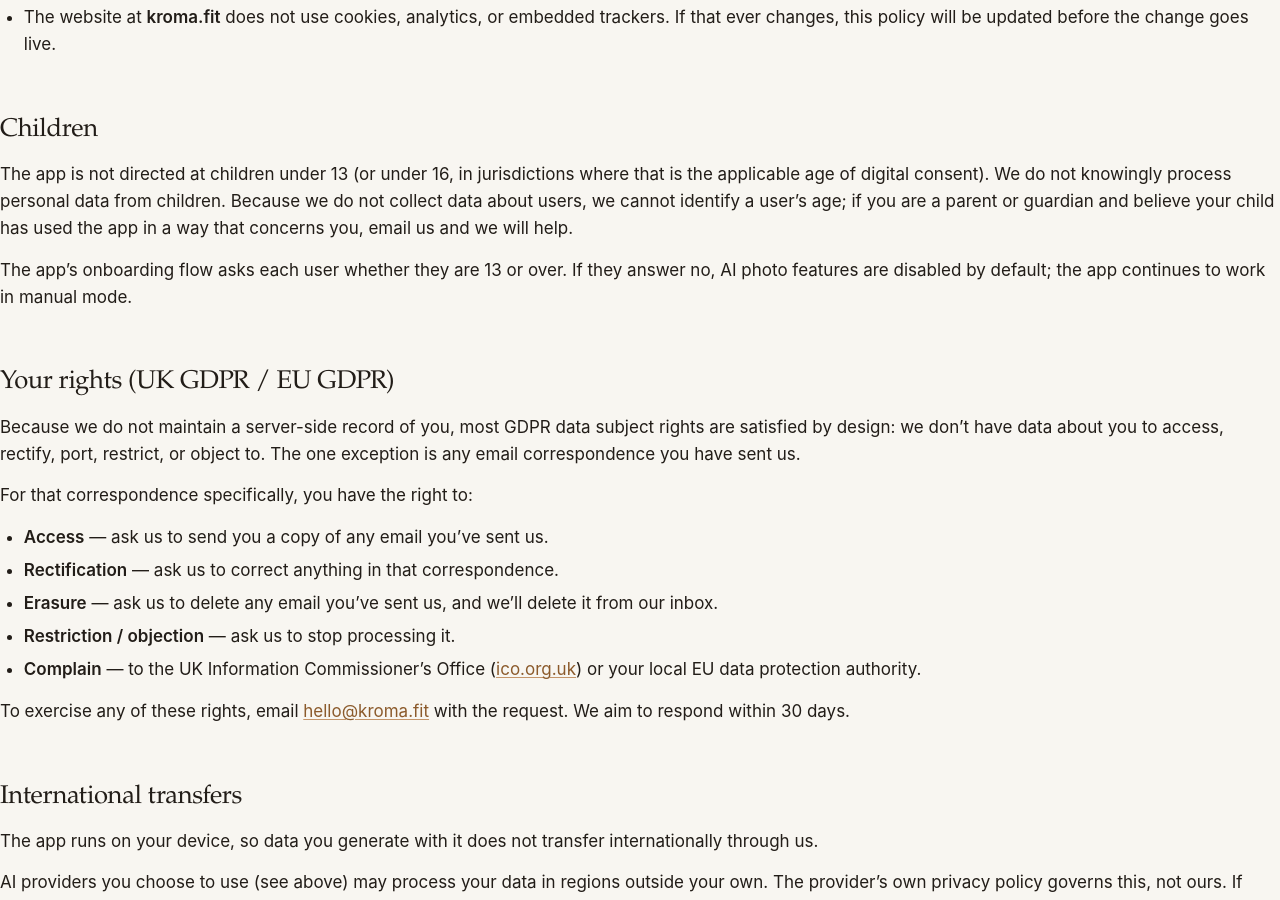
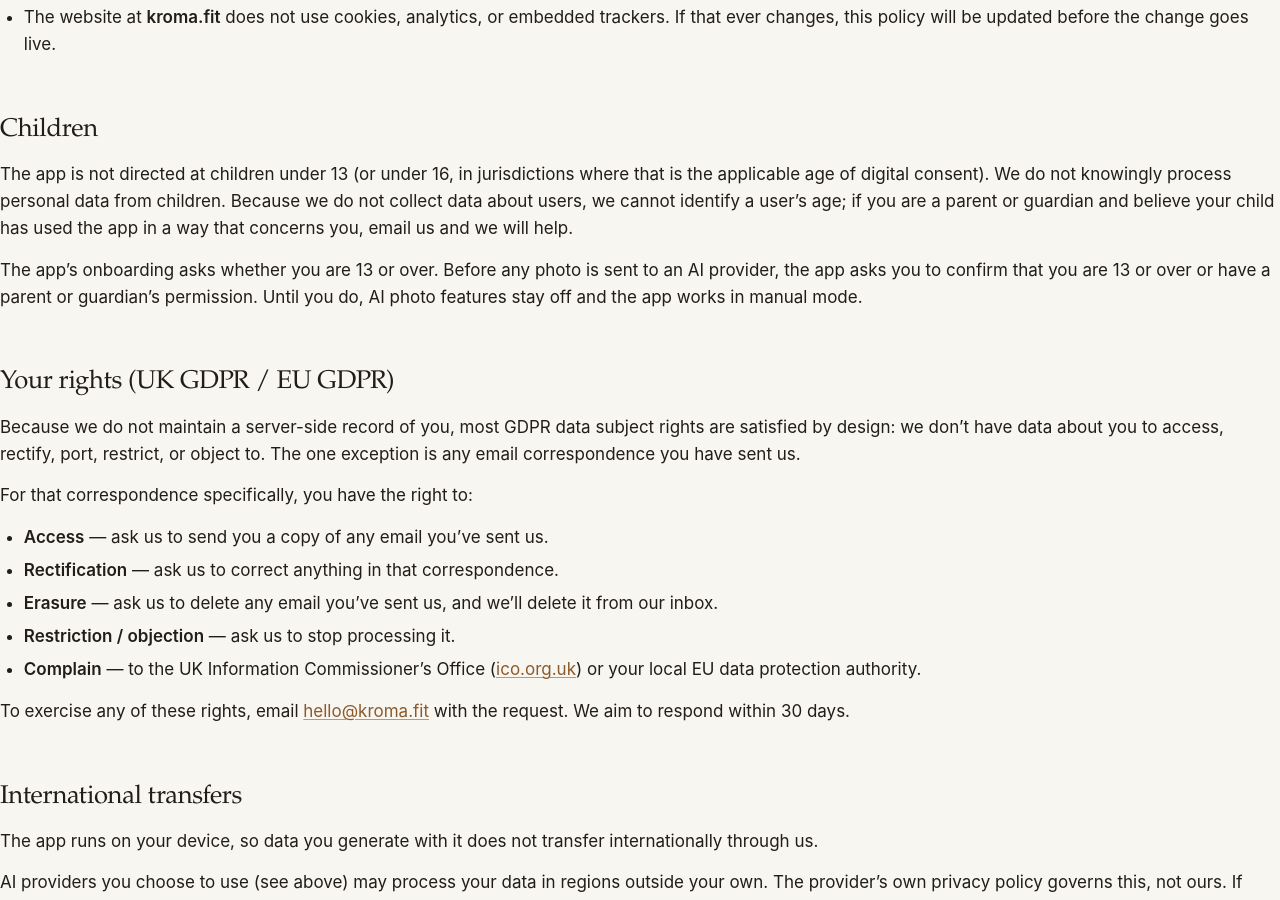
Before and after one commit to pompmmxix/kroma-site, a Jekyll site: the page built from privacy.md, in a window 1280 px wide and 900 px high, scrolled down 3945 px. Built offline with Jekyll 4.4.1, drawn with Linux system fonts in a browser that asks for light colours.

Commit message:
Privacy: describe the AI consent age check accurately

```diff
--- a/privacy.html
+++ b/privacy.html
@@ -135,7 +135,7 @@
 
     <h2>Children</h2>
     <p>The app is not directed at children under 13 (or under 16, in jurisdictions where that is the applicable age of digital consent). We do not knowingly process personal data from children. Because we do not collect data about users, we cannot identify a user's age; if you are a parent or guardian and believe your child has used the app in a way that concerns you, email us and we will help.</p>
-    <p>The app's onboarding flow asks each user whether they are 13 or over. If they answer no, AI photo features are disabled by default; the app continues to work in manual mode.</p>
+    <p>The app's onboarding asks whether you are 13 or over. Before any photo is sent to an AI provider, the app asks you to confirm that you are 13 or over or have a parent or guardian's permission. Until you do, AI photo features stay off and the app works in manual mode.</p>
 
     <hr>
 
--- a/privacy.md
+++ b/privacy.md
@@ -129,7 +129,7 @@
 
 The app is not directed at children under 13 (or under 16, in jurisdictions where that is the applicable age of digital consent). We do not knowingly process personal data from children. Because we do not collect data about users, we cannot identify a user's age; if you are a parent or guardian and believe your child has used the app in a way that concerns you, email us and we will help.
 
-The app's onboarding flow asks each user whether they are 13 or over. If they answer no, AI photo features are disabled by default; the app continues to work in manual mode.
+The app's onboarding asks whether you are 13 or over. Before any photo is sent to an AI provider, the app asks you to confirm that you are 13 or over or have a parent or guardian's permission. Until you do, AI photo features stay off and the app works in manual mode.
 
 ## Your rights (UK GDPR / EU GDPR)
 
```
